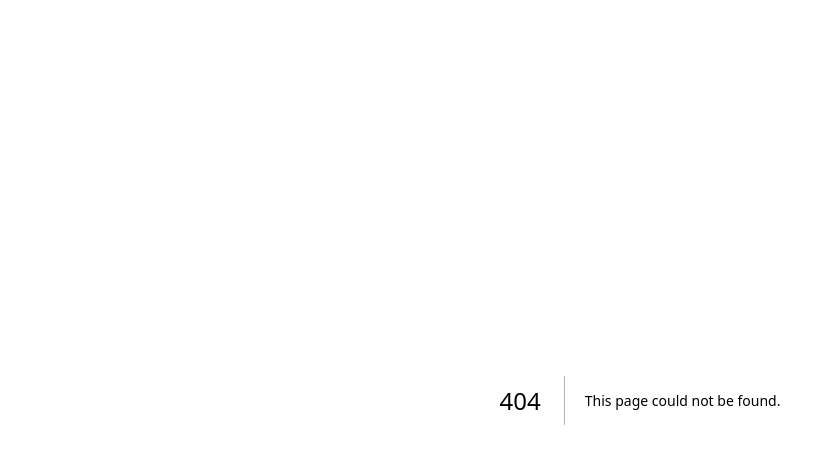
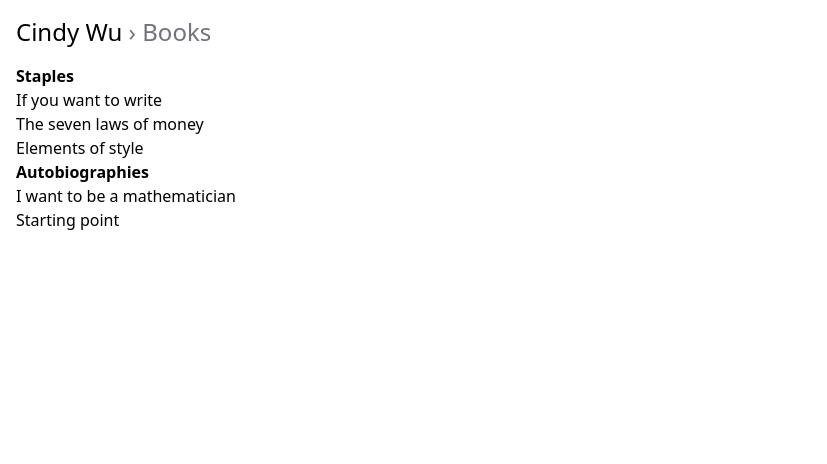
Before and after one commit to cindywu/cindy-wu, a Next.js app: page /books in a window 1280 px wide. Before the commit this address had no page. Shown: the top 464 px of the page, without its empty margins (0-827 px from the left). Built offline with nearby package versions, Linux system fonts and the light colour scheme.

Commit message:
add books route and updates uses

```diff
--- /dev/null
+++ b/components/books.tsx
@@ -0,0 +1,41 @@
+import React from 'react'
+import Link from 'next/link'
+
+export default function Books() {
+  return (
+    <div className={"w-screen h-screen overflow-auto dark:bg-zinc-800 dark:text-zinc-300"}>
+    <div className={"p-4 max-w-md"}>
+      <div className={"text-2xl pb-4 font-medium"}>
+        <Link className={"no-underline"} href="/">
+          Cindy Wu
+        </Link>
+        <span className={"text-zinc-500"}> › Books</span></div>
+        <div className={"font-bold"}>Staples</div>
+        <Book
+          bookName={"If you want to write"}
+        />
+        <Book
+          bookName={"The seven laws of money"}
+        />
+        <Book
+          bookName={"Elements of style"}
+        />
+        <div className={"font-bold"}>Autobiographies</div>
+        <Book
+          bookName={'I want to be a mathematician'}
+        />
+        <Book
+          bookName={'Starting point'}
+        />
+    </div>
+    </div>
+  )
+}
+
+function Book({bookName}: {bookName: string}) {
+  return (
+    <div>
+      {bookName}
+    </div>
+  )
+}
--- a/components/uses.tsx
+++ b/components/uses.tsx
@@ -169,14 +169,10 @@ export default function Uses() {
 
 
           <Category
-            categoryName={"Mobile Software"}
+            categoryName={"Mobile Applications"}
           />
           <Tool
             toolName={"Strava"}
-          />
-          <Tool
-            toolName={"Dawn Patrol"}
-            description={"looking for replacement"}
           />
           <Tool
             toolName={"Levels"}
@@ -188,7 +184,6 @@ export default function Uses() {
           />
           <Tool
             toolName={"Dawn Patrol"}
-            description={"looking for replacement"}
           />
           <Tool
             toolName={"Happy Bob"}
@@ -219,10 +214,11 @@ export default function Uses() {
           <Tool
             toolName={"ToDesktop"}
           />
-
-
           <Category
             categoryName={"Hardware"}
+          />
+          <Tool
+            toolName={"Olivetti Lettera 35"}
           />
           <Tool
             toolName={"Macbook Pro 13-inch, 2020"}
@@ -349,6 +345,9 @@ export default function Uses() {
           <Tool
             toolName={`Xtratuf 15" Legacy Boot`}
           />
+          <Tool
+            toolName={"Dr Martens 1460"}
+          />
           <Category
             categoryName={"Camping Hardware"}
           />
--- /dev/null
+++ b/pages/books/index.tsx
@@ -0,0 +1,8 @@
+import React from 'react'
+import Books from '../../components/books'
+
+export default function index() {
+  return (
+    <Books/>
+  )
+}
```
